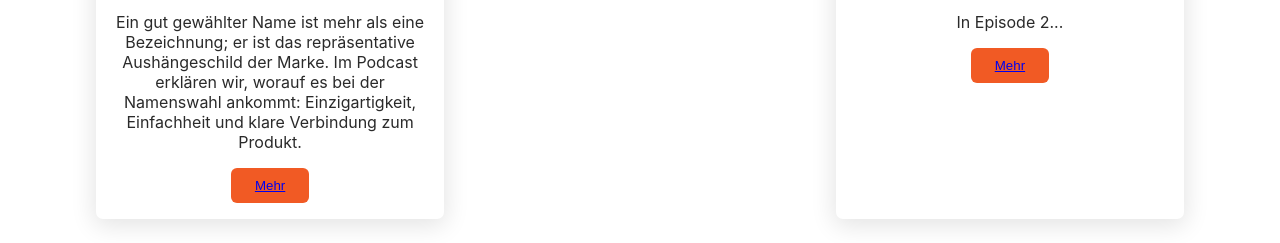
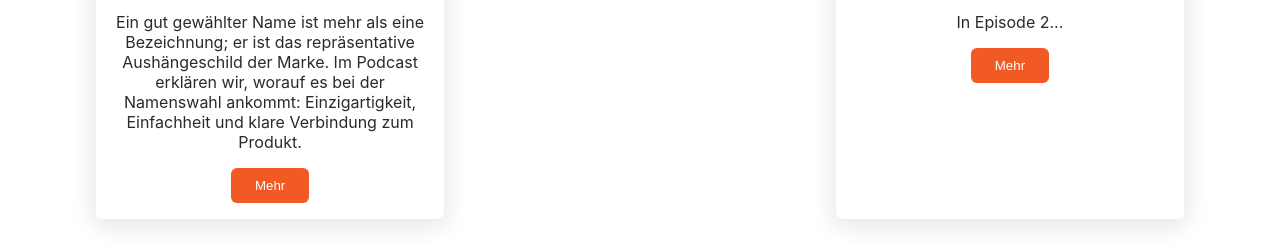
Before and after one commit to GoodGuyNiko/podcast, a React (Create React App) app: page /Episoden in a window 1280 px wide. Shown: the part 536-779 px from the top of the page. Built offline with nearby package versions, Linux system fonts and the light colour scheme.

Commit message:
Add files via upload

```diff
--- a/src/styles/Episodes.css
+++ b/src/styles/Episodes.css
@@ -39,7 +39,11 @@
     border-color: transparent;
     background-color: #F15A24;
     text-decoration: none;
+}
 
+.eCard a {
+    color: white;
+    text-decoration: none;
 }
 
 .eImage {
```
